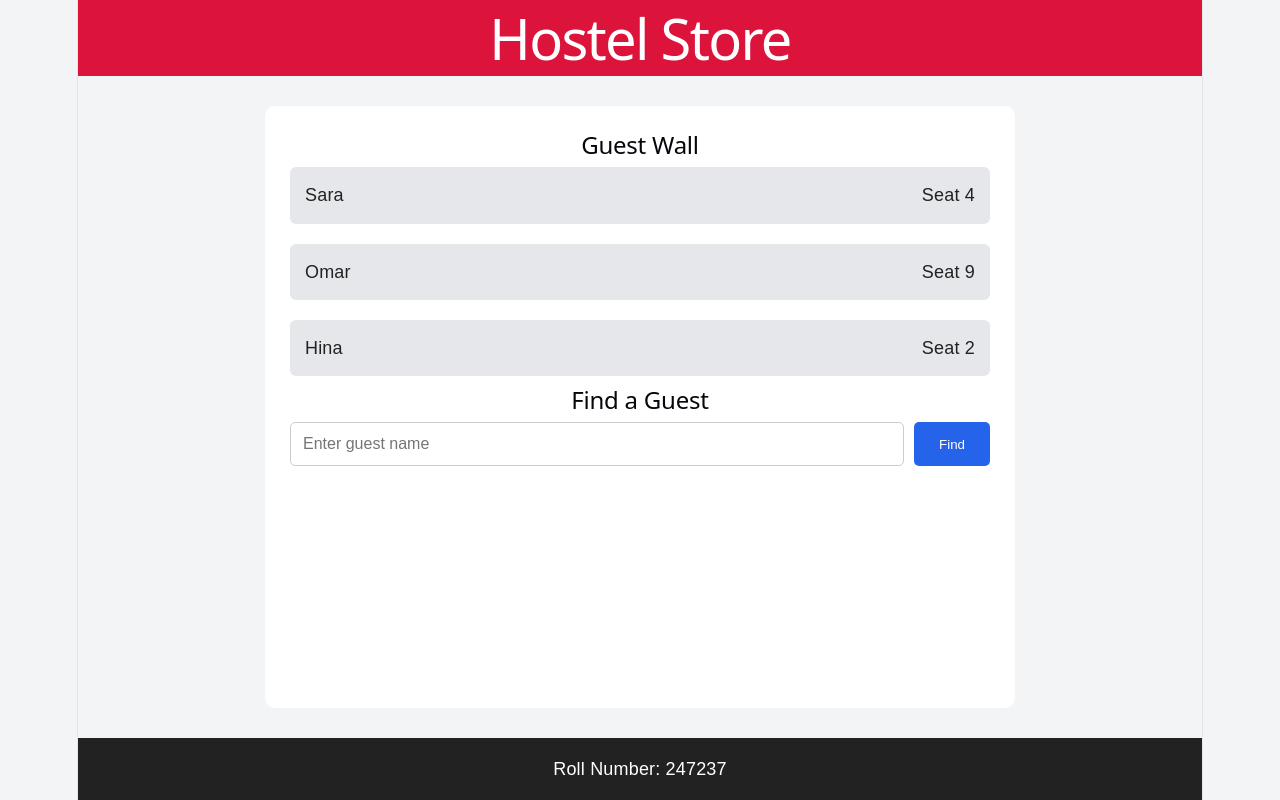
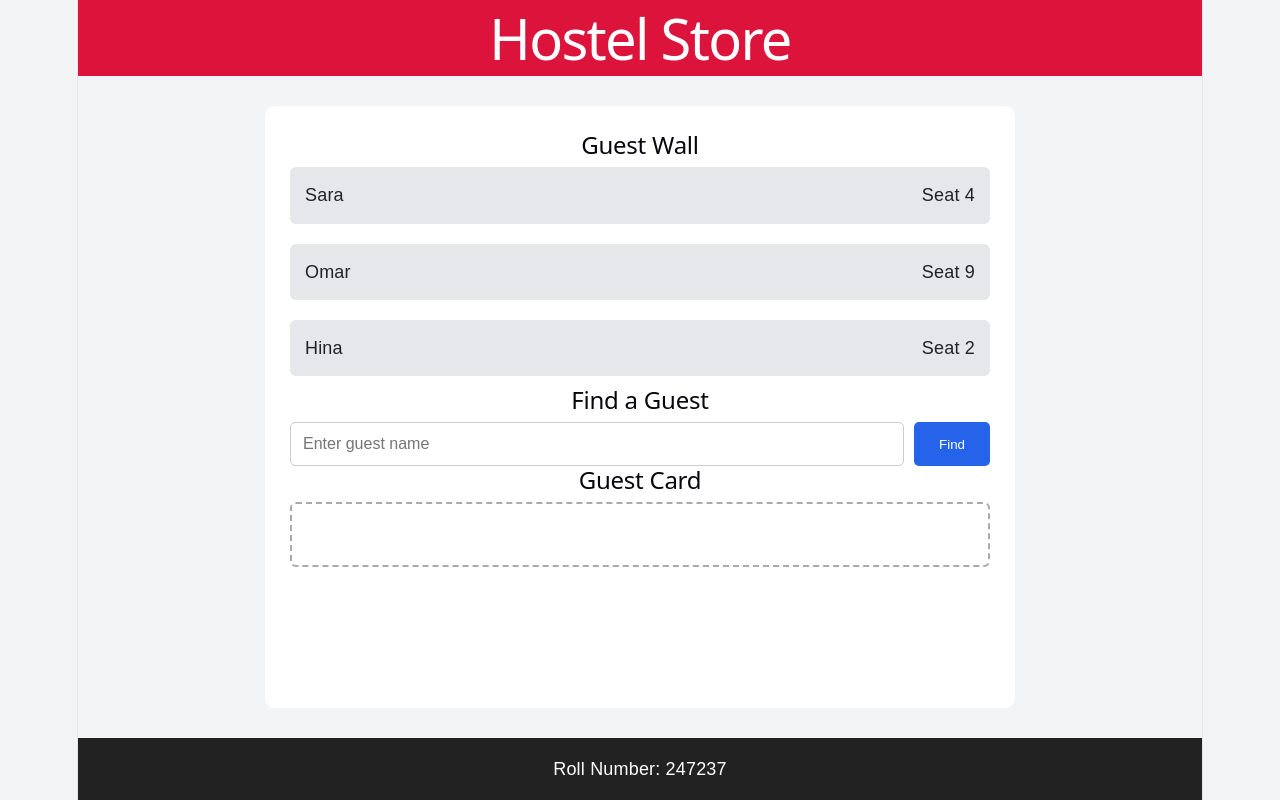
Before and after one commit to SufyanAmjad804/f24a-247237-lab7, a React (Vite) app: page / in a window 1280 px wide. Built offline with nearby package versions, Linux system fonts and the light colour scheme.

Commit message:
1 The gate — The card

```diff
--- a/src/App.css
+++ b/src/App.css
@@ -76,3 +76,9 @@ button {
   border-radius: 5px;
   cursor: pointer;
 }
+.card {
+  min-height: 65px;
+  border: 2px dashed #aaa;
+  padding: 10px;
+  border-radius: 6px;
+}
--- a/src/App.jsx
+++ b/src/App.jsx
@@ -20,7 +20,9 @@ function App() {
 
   const [name, setName] = useState("");
 
-  // Topic 5: Find function
+  // Topic 6: Result card state
+  const [selectedGuest, setSelectedGuest] = useState(null);
+
   function handleFind(event) {
     event.preventDefault();
 
@@ -28,7 +30,11 @@ function App() {
       (guest) => guest.name === name
     );
 
-    console.log(foundGuest);
+    if (foundGuest) {
+      setSelectedGuest(foundGuest);
+    } else {
+      setSelectedGuest(null);
+    }
   }
 
   return (
@@ -58,6 +64,17 @@ function App() {
 
           <button type="submit">Find</button>
         </form>
+
+        <h2>Guest Card</h2>
+
+        <div className="card">
+          {selectedGuest && (
+            <Guest
+              name={selectedGuest.name}
+              seat={selectedGuest.seat}
+            />
+          )}
+        </div>
       </main>
 
       <footer className="footer">
```
